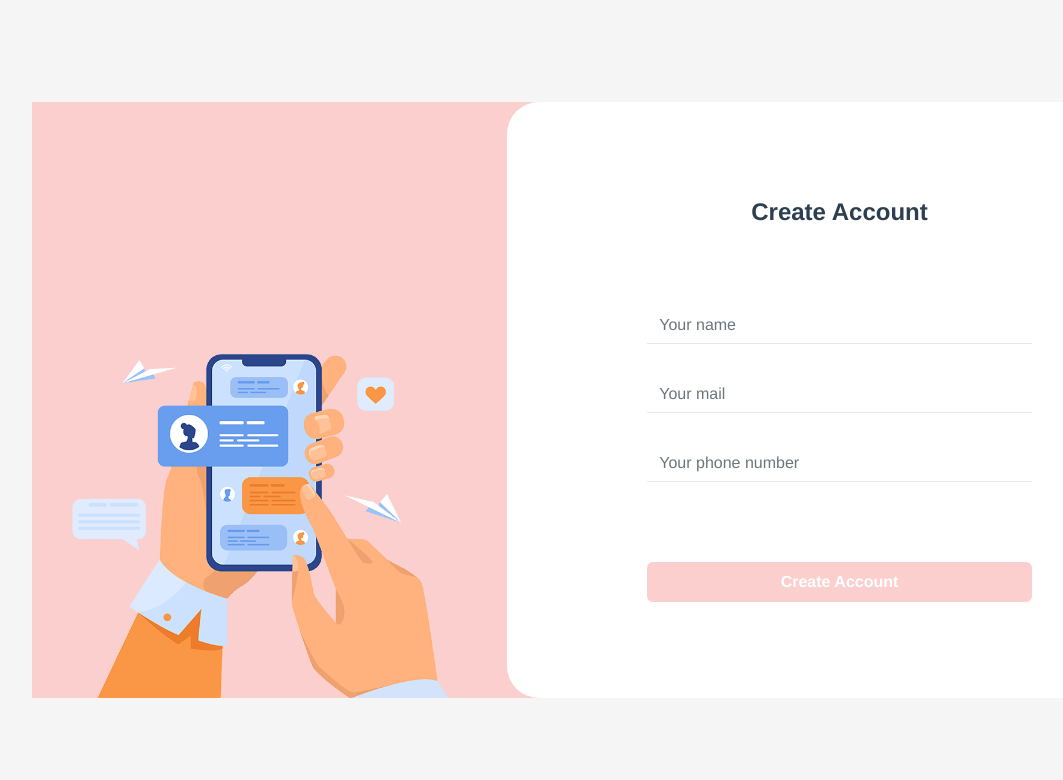
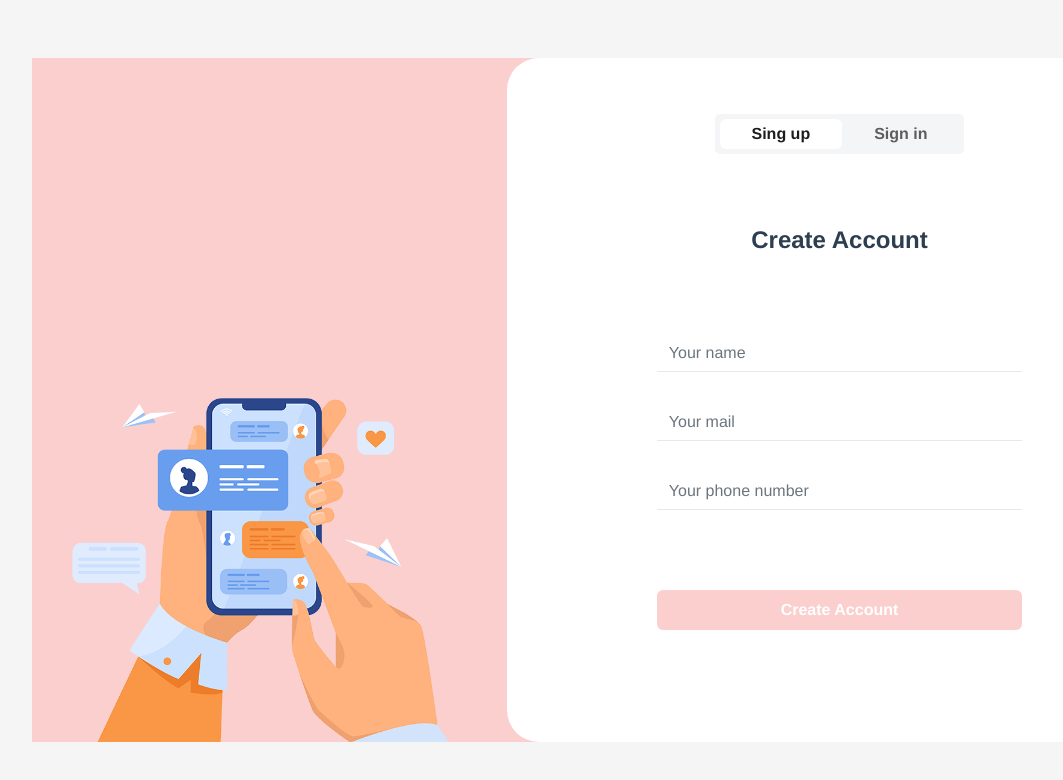
Before and after one commit to meryemisik/messages-app, a Vue app: page / in a window 1280 px wide. Shown: the top 780 px of the page, without its empty margins (38-1101 px from the left). Built offline with nearby package versions, Linux system fonts and the light colour scheme.

Commit message:
added tab menu.

```diff
--- a/src/assets/css/login.scss
+++ b/src/assets/css/login.scss
@@ -1,46 +1,85 @@
-.login-page{
+.login-page {
     background-color: #F5F5F5;
     min-height: 100vh;
     display: flex;
     justify-content: center;
     flex-direction: column-reverse;
-    .login-page-content{
-        background-color:  #FACFCE;
+
+    .login-page-tab-menu {
+        border: none !important;
+
+        .card-header {
+            border-bottom: none;
+            background-color: white !important;
+
+            .card-header-tabs {
+                width: fit-content;
+                margin: auto;
+                background: #f3f5f7;
+
+                padding: 5px;
+                border-radius: 5px;
+
+                button{
+                    font-weight: bold;
+                    color: #5d5d5d;
+                   padding: 0.2em 2em;
+                    &.active{
+                        background-color: #fff;
+                        color: #1d1d1d !important;
 
                     }
-    .login-page-form{
-        height: 100%;
+
+                }
+            }
+        }
+    }
+
+    .login-page-content {
+        background-color: #FACFCE;
+
+    }
+
+    .login-page-form {
+        display: flex;
+        flex-direction: column;
+        justify-content: center;
         background-color: white;
         border-radius: 2em 0 0 2em;
     }
-    .login-page-header{
+
+    .login-page-header {
         padding: 2em 0em;
         font-weight: bold;
     }
-    .login-page-input{
+
+    .login-page-input {
         margin: 2em auto;
         border: none;
         border-bottom: 1px solid #E8E8E8;
         width: 60%;
-            &:focus{
+
+        &:focus {
             outline: none !important;
-                box-shadow:none !important;
-                border-color:#E8E8E8 !important;
+            box-shadow: none !important;
+            border-color: #E8E8E8 !important;
         }
+
         border-radius: 0;
         color: #9d9d9d !important;
     }
-    .login-page-button{
+
+    .login-page-button {
         margin: 3em 0em;
-        background-color:  #FACFCE;
+        background-color: #FACFCE;
         font-weight: bold;
         border: none;
         width: 60%;
-        &:hover{
-            background-color:  #fbc5df !important;
+
+        &:hover {
+            background-color: #fbc5df !important;
             color: white !important;
             border: #FACFCE !important
-
         }
     }
 }
--- a/src/assets/css/messages.scss
+++ b/src/assets/css/messages.scss
@@ -1,12 +1,12 @@
 .message-page {
     min-height: 100vh;
-    background: linear-gradient(0deg, #F5F5F5 80%, #FACFCE 80%) !important;
+    background: linear-gradient(0deg, #e5e8ea 80%, #FACFCE 80%) !important;
     display: flex;
 
     .message-page-content {
         width: 80%;
-        height: 90vh;
-        background-color: rgb(233, 237, 239);
+        height: 80vh;
+        background-color: #f3f5f7;
         margin: auto;
     }
 
@@ -22,7 +22,9 @@
        height: 65px !important;
     }
     .message-page-content-left {
-        margin-left: 0
+        margin-left: 0;
+        height: 100%;
+        flex-wrap: nowrap;
     }
     .message-page-content-left-scroll{
         overflow-y: auto !important;
@@ -54,12 +56,12 @@
 
         padding: 0.6em;
         width: 100%;
-        border-bottom: 1px solid rgb(233, 237, 239);
+        border-bottom: 1px solid #f3f5f7;
 
 
         .message-page-content-search-input {
             height: 100%;
-            background-color: rgb(233, 237, 239);
+            background-color: #f3f5f7;
             color: #6c6c6c !important;
             border: none;
             &:focus{
@@ -74,7 +76,7 @@
 
     .message-page-content-messages-list {
         border-bottom: 1px solid rgb(233, 237, 239);
-        padding-bottom: 0.6em;
+        padding: 0.2em 0;
         display: flex;
         justify-content: space-between;
         align-items: center;
@@ -83,7 +85,7 @@
         }
         .message-page-content-coming-message-picture {
             display: flex;
-            align-items: flex-end;
+            align-items: center;
         }
         .message-page-content-message-content{
             color: hsl(200deg 7% 47%);
@@ -115,4 +117,8 @@
         }
     }
 
+    .message-page-content-right{
+        background-color: white;
+    }
+
 }
--- a/src/views/Login.vue
+++ b/src/views/Login.vue
@@ -1,25 +1,63 @@
-<template >
+<template>
   <div class="login-page py-5">
     <div class="container login-page-content">
       <div class="row d-flex">
         <div class="col-5 d-flex align-items-end">
-                   <img src="../assets/image/login/login-img.png" class="w-100">
+          <img src="../assets/image/login/login-img.png" class="w-100" />
         </div>
+
         <div class="col-7 login-page-form py-5">
+          <div class="row">
+            <b-card no-body class="login-page-tab-menu">
+              <b-tabs pills card>
+                <b-tab title="Sing up" active
+                  ><b-card-text>
                     <h4 class="login-page-header">Create Account</h4>
-                   <b-form-input v-model="text" class="login-page-input" placeholder="Your name"></b-form-input>
-                   <b-form-input v-model="text" class="login-page-input" placeholder="Your mail"></b-form-input>
-                   <b-form-input v-model="text" class="login-page-input" placeholder="Your phone number"></b-form-input>
+                    <b-form-input
+                      v-model="text"
+                      class="login-page-input"
+                      placeholder="Your name"
+                    ></b-form-input>
+                    <b-form-input
+                      v-model="text"
+                      class="login-page-input"
+                      placeholder="Your mail"
+                    ></b-form-input>
+                    <b-form-input
+                      v-model="text"
+                      class="login-page-input"
+                      placeholder="Your phone number"
+                    ></b-form-input>
                     <router-link to="/messages">
-                    <b-button class="login-page-button py-2">Create Account</b-button>
+                      <b-button class="login-page-button py-2"
+                        >Create Account</b-button
+                      >
                     </router-link>
+                  </b-card-text></b-tab
+                >
+                <b-tab title="Sign in"
+                  ><b-card-text> <h4 class="login-page-header">Login Account</h4>
+
+                    <b-form-input
+                      v-model="text"
+                      class="login-page-input"
+                      placeholder="Your phone number"
+                    ></b-form-input>
+                    <router-link to="/messages">
+                      <b-button class="login-page-button py-2"
+                        >Create Account</b-button
+                      >
+                    </router-link></b-card-text></b-tab
+                >
+              </b-tabs>
+            </b-card>
+          </div>
         </div>
       </div>
     </div>
   </div>
 </template>
 
-<style  lang="scss">
-@import '../assets/css/login.scss';
-
+<style lang="scss">
+@import "../assets/css/login.scss";
 </style>
--- a/src/views/Messages.vue
+++ b/src/views/Messages.vue
@@ -30,9 +30,7 @@
                     class="message-page-content-profile-picture"
                   />
                   <div class="message-page-content-coming-message-list">
-                    <div class="message-page-content-message-user">
-                        APO BEY
-                    </div>
+                    <div class="message-page-content-message-user">APO BEY</div>
                     <div class="message-page-content-message-content">
                       Son mesaj
                     </div>
@@ -40,14 +38,9 @@
                 </div>
 
                 <div class="message-page-content-coming-message-time">
-                  <div>
-                    14:59
+                  <div>14:59</div>
+                  <div class="message-page-content-coming-message-count">4</div>
                 </div>
-                  <div class=" message-page-content-coming-message-count">
-                      4
-                  </div>
-              </div>
-
               </div>
               <div class="col-12 message-page-content-messages-list">
                 <div class="message-page-content-coming-message-picture">
@@ -56,9 +49,7 @@
                     class="message-page-content-profile-picture"
                   />
                   <div class="message-page-content-coming-message-list">
-                    <div class="message-page-content-message-user">
-                        APO BEY
-                    </div>
+                    <div class="message-page-content-message-user">APO BEY</div>
                     <div class="message-page-content-message-content">
                       Son mesaj
                     </div>
@@ -68,7 +59,6 @@
                 <div class="message-page-content-coming-message-time">
                   14:59
                 </div>
-
               </div>
               <div class="col-12 message-page-content-messages-list">
                 <div class="message-page-content-coming-message-picture">
@@ -77,9 +67,7 @@
                     class="message-page-content-profile-picture"
                   />
                   <div class="message-page-content-coming-message-list">
-                    <div class="message-page-content-message-user">
-                        APO BEY
-                    </div>
+                    <div class="message-page-content-message-user">APO BEY</div>
                     <div class="message-page-content-message-content">
                       Son mesaj
                     </div>
@@ -89,7 +77,6 @@
                 <div class="message-page-content-coming-message-time">
                   14:59
                 </div>
-
               </div>
               <div class="col-12 message-page-content-messages-list">
                 <div class="message-page-content-coming-message-picture">
@@ -98,9 +85,7 @@
                     class="message-page-content-profile-picture"
                   />
                   <div class="message-page-content-coming-message-list">
-                    <div class="message-page-content-message-user">
-                        APO BEY
-                    </div>
+                    <div class="message-page-content-message-user">APO BEY</div>
                     <div class="message-page-content-message-content">
                       Son mesaj
                     </div>
@@ -110,7 +95,6 @@
                 <div class="message-page-content-coming-message-time">
                   14:59
                 </div>
-
               </div>
               <div class="col-12 message-page-content-messages-list">
                 <div class="message-page-content-coming-message-picture">
@@ -119,9 +103,7 @@
                     class="message-page-content-profile-picture"
                   />
                   <div class="message-page-content-coming-message-list">
-                    <div class="message-page-content-message-user">
-                        APO BEY
-                    </div>
+                    <div class="message-page-content-message-user">APO BEY</div>
                     <div class="message-page-content-message-content">
                       Son mesaj
                     </div>
@@ -131,7 +113,6 @@
                 <div class="message-page-content-coming-message-time">
                   14:59
                 </div>
-
               </div>
               <div class="col-12 message-page-content-messages-list">
                 <div class="message-page-content-coming-message-picture">
@@ -140,9 +121,7 @@
                     class="message-page-content-profile-picture"
                   />
                   <div class="message-page-content-coming-message-list">
-                    <div class="message-page-content-message-user">
-                        APO BEY
-                    </div>
+                    <div class="message-page-content-message-user">APO BEY</div>
                     <div class="message-page-content-message-content">
                       Son mesaj
                     </div>
@@ -152,7 +131,6 @@
                 <div class="message-page-content-coming-message-time">
                   14:59
                 </div>
-
               </div>
               <div class="col-12 message-page-content-messages-list">
                 <div class="message-page-content-coming-message-picture">
@@ -161,9 +139,7 @@
                     class="message-page-content-profile-picture"
                   />
                   <div class="message-page-content-coming-message-list">
-                    <div class="message-page-content-message-user">
-                        APO BEY
-                    </div>
+                    <div class="message-page-content-message-user">APO BEY</div>
                     <div class="message-page-content-message-content">
                       Son mesaj
                     </div>
@@ -173,7 +149,6 @@
                 <div class="message-page-content-coming-message-time">
                   14:59
                 </div>
-
               </div>
               <div class="col-12 message-page-content-messages-list">
                 <div class="message-page-content-coming-message-picture">
@@ -182,9 +157,7 @@
                     class="message-page-content-profile-picture"
                   />
                   <div class="message-page-content-coming-message-list">
-                    <div class="message-page-content-message-user">
-                        APO BEY
-                    </div>
+                    <div class="message-page-content-message-user">APO BEY</div>
                     <div class="message-page-content-message-content">
                       Son mesaj
                     </div>
@@ -194,7 +167,6 @@
                 <div class="message-page-content-coming-message-time">
                   14:59
                 </div>
-
               </div>
               <div class="col-12 message-page-content-messages-list">
                 <div class="message-page-content-coming-message-picture">
@@ -203,9 +175,7 @@
                     class="message-page-content-profile-picture"
                   />
                   <div class="message-page-content-coming-message-list">
-                    <div class="message-page-content-message-user">
-                        APO BEY
-                    </div>
+                    <div class="message-page-content-message-user">APO BEY</div>
                     <div class="message-page-content-message-content">
                       Son mesaj
                     </div>
@@ -215,7 +185,6 @@
                 <div class="message-page-content-coming-message-time">
                   14:59
                 </div>
-
               </div>
               <div class="col-12 message-page-content-messages-list">
                 <div class="message-page-content-coming-message-picture">
@@ -224,9 +193,7 @@
                     class="message-page-content-profile-picture"
                   />
                   <div class="message-page-content-coming-message-list">
-                    <div class="message-page-content-message-user">
-                        APO BEY
-                    </div>
+                    <div class="message-page-content-message-user">APO BEY</div>
                     <div class="message-page-content-message-content">
                       Son mesaj
                     </div>
@@ -236,13 +203,13 @@
                 <div class="message-page-content-coming-message-time">
                   14:59
                 </div>
-
               </div>
             </div>
-
           </div>
         </div>
-        <div class="col-8">sağ</div>
+        <div class="col-8 message-page-content-right">
+            sağ
+        </div>
       </div>
     </div>
   </div>
```
Lines whose indentation alone changed are shown as unchanged.
